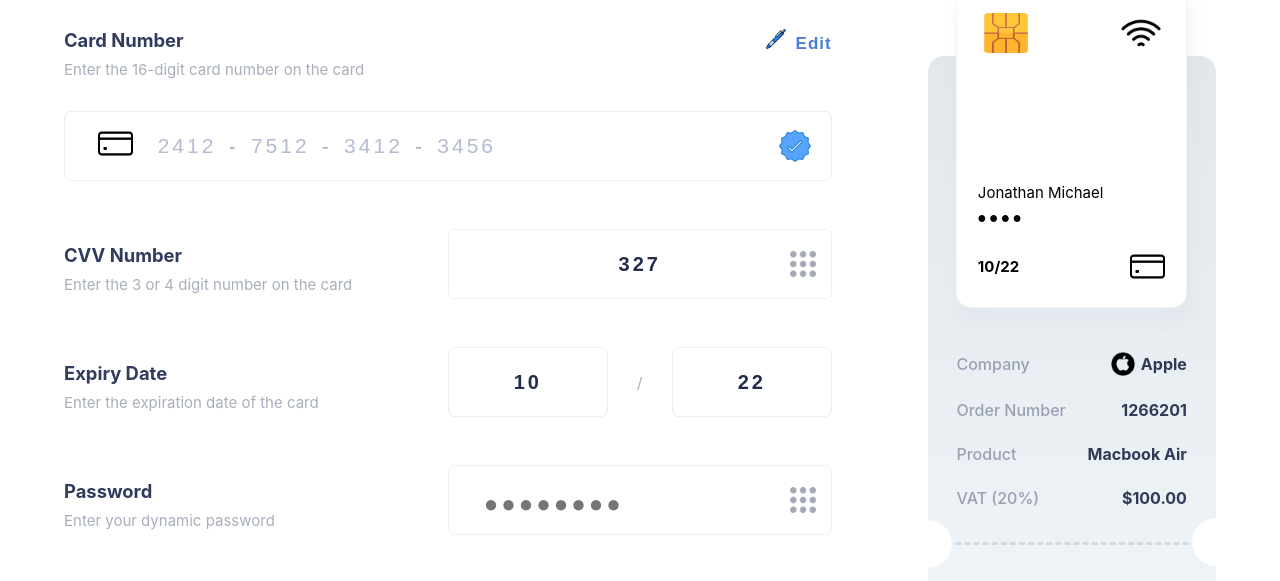
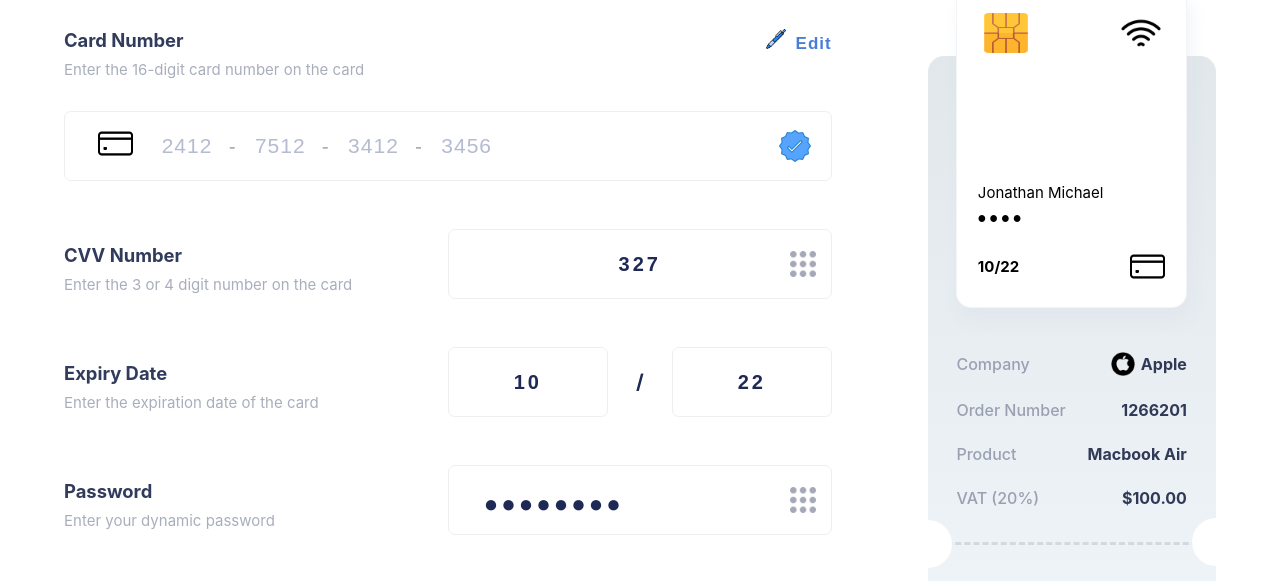
Before and after one commit to dotunlonge/Card-Payment-Interface, a Next.js app: page / in a window 1280 px wide. Shown: the part 115-696 px from the top of the page. Built offline with nearby package versions, Linux system fonts and the light colour scheme.

Commit message:
Update main.scss

```diff
--- a/styles/main.scss
+++ b/styles/main.scss
@@ -113,6 +113,11 @@ form {
   width: 3em;
 }
 
+#divider{
+  font-weight: bolder;
+  font-size: 20px;
+  color: #1e2955;
+}
 
 input{
   height: 3.5em;
@@ -124,7 +129,7 @@ input{
   letter-spacing: 3px;
   font-weight: bold;
   text-align: center;
-  color: #232d4b;
+  color: #1e2955;
 
   &:active, &:focus{
     outline: none;
@@ -165,6 +170,7 @@ input{
   align-items: center;
   flex: 1;
   display: flex;
+  color: #1e2955;
 }
 
 label{
@@ -452,14 +458,16 @@ label{
       font-weight: 500;
       font-size: 1.05em;
       background: transparent;
+      letter-spacing: 1px;
+      font-weight: bold;
 
       &:active,&:focus{
-        font-weight: bold !important;
         color: #1b66e4;
       }
 
       &::placeholder { /* Chrome, Firefox, Opera, Safari 10.1+ */
         color: #b5bbd0;
+        font-weight: 500 !important;
       }
 
     }
```
